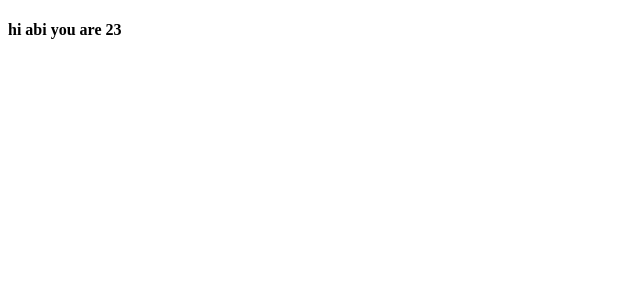
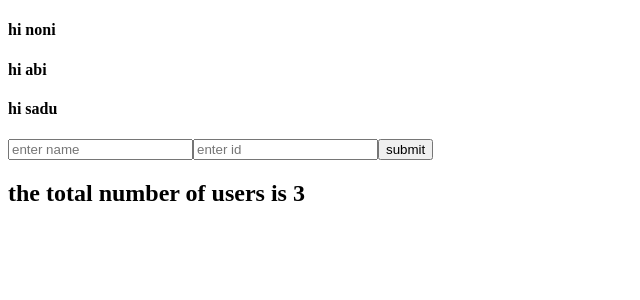
Before and after one commit to noelIsrael/react-basics, a React (Vite) app: page / in a window 1280 px wide. Shown: the top 300 px of the page, without its empty margins (0-640 px from the left). Built offline with nearby package versions, Linux system fonts and the light colour scheme.

Commit message:
functions go up states go down

```diff
--- a/src/App.tsx
+++ b/src/App.tsx
@@ -1,26 +1,36 @@
-// import Message from "./Message.tsx";
-// import { useState } from "react";
-function Shower(props: { name?: string; age: number }) {
-  return (
-    <h4>
-      hi {props.name} you are {props.age}
-    </h4>
-  );
+import Areylen from "./areylen.tsx";
+import { useState } from "react";
+function Display (props : {name:string}){
+  return(
+    <h4 >hi {props.name} </h4>
+  )
 }
+function New ({sebwesk} : {sebwesk : (name:string , id:number)=> void}){
+  const [name, nameSet] =useState("");
+  const [id, idSet] =useState("");
+  return(
+    <>
+    <input placeholder="enter name" onChange={(e)=>nameSet(e.target.value)}/>
+    <input placeholder="enter id" onChange={(e)=>idSet(e.target.value)}/>
+    <button onClick={()=>sebwesk(name,Number(id))}>submit</button>
+    </>
+  )
+}
+
+
 function App() {
-  const noni = { name: "noel", age: 22 };
-  const abi = { name: "abi", age: 23 };
-  const friends = [noni, abi];
-  // const me = "noh";
+  const noel = {id: 1, name:'noni'};
+  const abel = {id:2, name:'abi'};
+  const sada = {id:3, name:'sadu'};
 
-  return (
-    <div>
-      {friends
-        .filter((fri) => fri.age > 22)
-        .map((friend) => (
-          <Shower name={friend.name} age={friend.age} />
-        ))}
-    </div>
+
+  const [arey, areySeter] = useState([noel,abel,sada])
+  return(
+    <>
+    {arey.map((human)=> (<Display key={human.id} name={human.name} />))}
+    <New sebwesk={(name,id)=>areySeter([...arey,{name:name,id:id} ])}/>
+    <Areylen bzhi={arey.length} />
+    </>
   );
 }
 export default App;
--- /dev/null
+++ b/src/areylen.tsx
@@ -0,0 +1,8 @@
+function Areylen (props: {bzhi : number}){
+    return(
+        <>
+        <h2>the total number of users is {props.bzhi}</h2>
+        </>
+    )
+}
+export default Areylen
```
